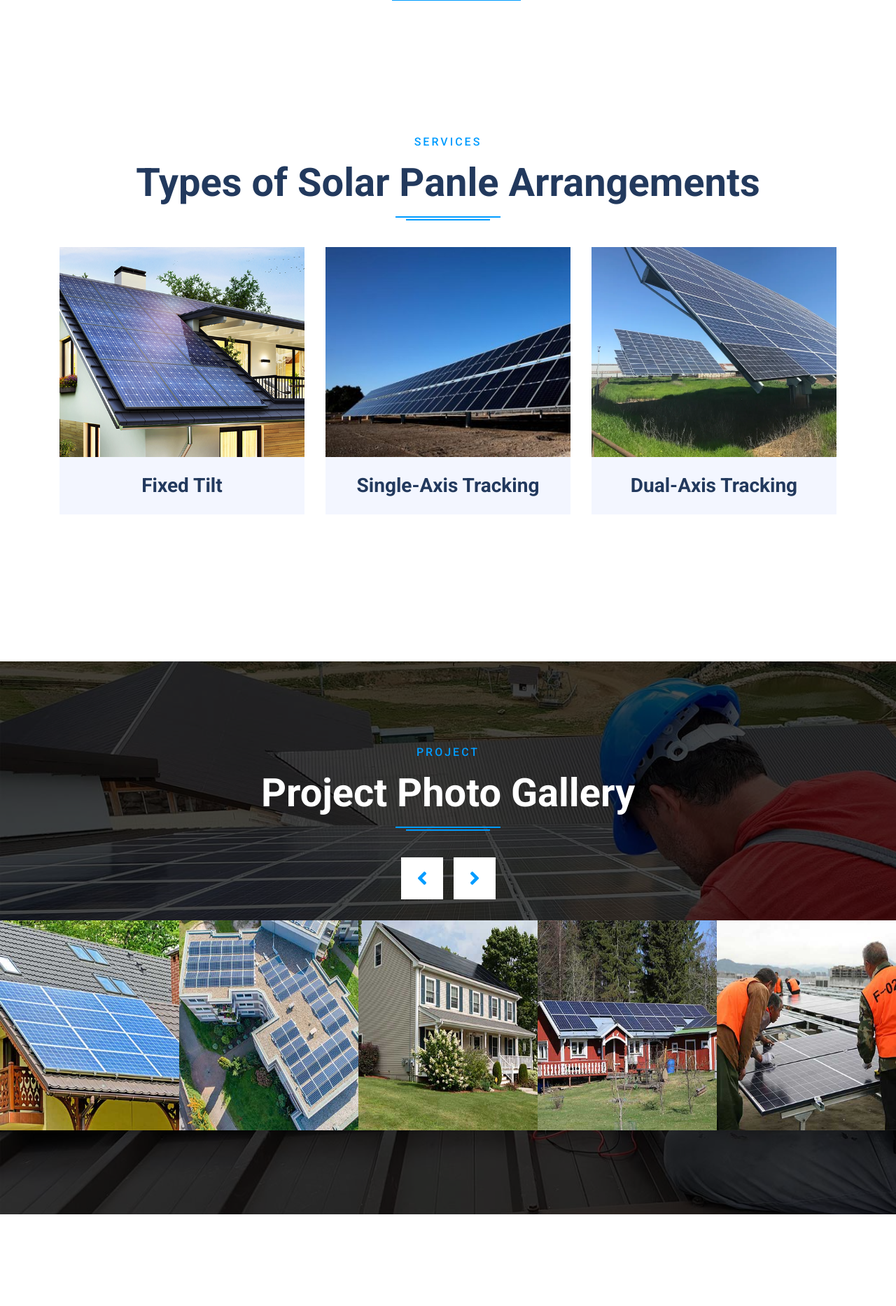
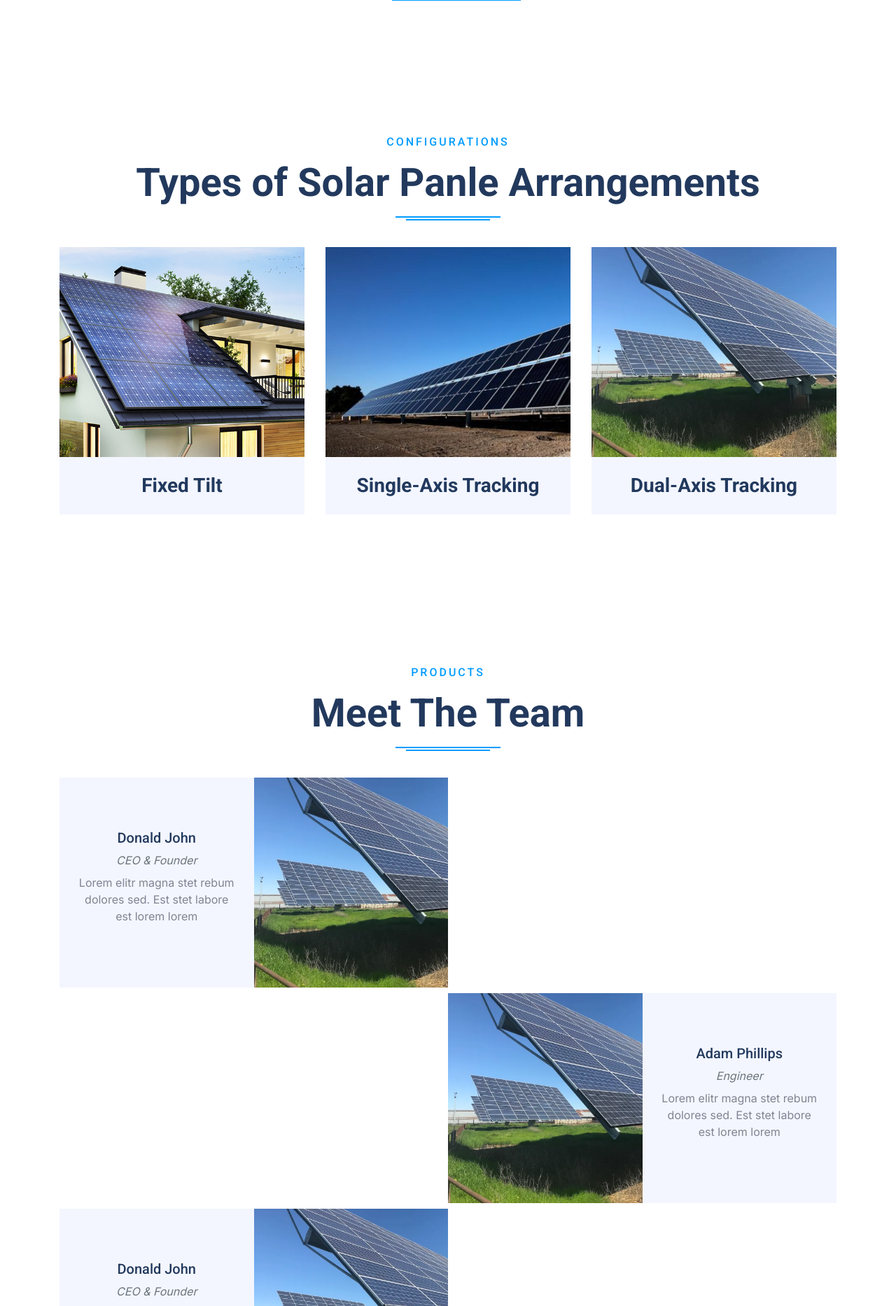
Before and after one commit to AjeetVerma12/SolarCalculator, a Flask app: page / in a window 1280 px wide. Shown: the part 1381-3247 px from the top of the page at 70% size. Run offline with Flask 3, Linux system fonts and the light colour scheme; some libraries are stand-ins or nearby versions.

Commit message:
Frontend changes

```diff
--- a/templates/index.html
+++ b/templates/index.html
@@ -233,14 +233,14 @@
             <div class="navbar-nav ml-auto py-0">
                 <a href="#home" class="nav-item nav-link active">Home</a>
                 <a href="#about" class="nav-item nav-link">About</a>
-                <a href="#service" class="nav-item nav-link">Service</a>
+                <a href="#service" class="nav-item nav-link">Configurations</a>
                 <!-- <a href="#project" class="nav-item nav-link">Project</a> -->
             </div>
             <a href="index.html" class="navbar-brand bg-primary px-4 mx-3 d-none d-lg-block">
                 <h1 class="display-4 text-white text-uppercase m-0">Solar</h1>
             </a>
             <div class="navbar-nav mr-auto py-0">
-                <a href="#team" class="nav-item nav-link">Team</a>
+                <a href="#team" class="nav-item nav-link">Products</a>
                 <a href="#faqs" class="nav-item nav-link">FAQs</a>
                 <!-- <a href="#testimonial" class="nav-item nav-link">Testimonial</a> -->
                 <a href="#contact" class="nav-item nav-link">Calculator</a>
@@ -313,7 +313,7 @@
     <div class="container-fluid py-5" id="service">
         <div class="container py-5">
             <div class="section-title position-relative text-center">
-                <h6 class="text-uppercase text-primary mb-3" style="letter-spacing: 3px;">Services</h6>
+                <h6 class="text-uppercase text-primary mb-3" style="letter-spacing: 3px;">Configurations</h6>
                 <h1 class="font-secondary display-4">Types of Solar Panle Arrangements</h1>
             </div>
             <div class="row">
@@ -361,141 +361,103 @@
     </div>
     <!-- Service End -->
 
-
-    <!-- Gallery Start -->
-    <div class="container-fluid bg-gallery" id="project" style="padding: 120px 0; margin: 90px 0;">
-        <div class="section-title position-relative text-center" style="margin-bottom: 120px;">
-            <h6 class="text-uppercase text-primary mb-3" style="letter-spacing: 3px;">Project</h6>
-            <h1 class="font-secondary display-4 text-white">Project Photo Gallery</h1>
-        </div>
-        <div class="owl-carousel gallery-carousel">
-            <div class="gallery-item">
-                <img class="img-fluid w-100" src="/static/img/gallery-1.jpg" alt="">
-                <a class="btn btn-primary" href="/static/img/gallery-1.jpg" data-lightbox="gallery">
-                    <i class="fa fa-2x fa-plus text-white"></i>
-                </a>
-            </div>
-            <div class="gallery-item">
-                <img class="img-fluid w-100" src="/static/img/gallery-2.jpg" alt="">
-                <a class="btn btn-primary" href="/static/img/gallery-2.jpg" data-lightbox="gallery">
-                    <i class="fa fa-2x fa-plus text-white"></i>
-                </a>
-            </div>
-            <div class="gallery-item">
-                <img class="img-fluid w-100" src="/static/img/gallery-3.jpg" alt="">
-                <a class="btn btn-primary" href="/static/img/gallery-3.jpg" data-lightbox="gallery">
-                    <i class="fa fa-2x fa-plus text-white"></i>
-                </a>
-            </div>
-            <div class="gallery-item">
-                <img class="img-fluid w-100" src="/static/img/gallery-4.jpg" alt="">
-                <a class="btn btn-primary" href="/static/img/gallery-4.jpg" data-lightbox="gallery">
-                    <i class="fa fa-2x fa-plus text-white"></i>
-                </a>
-            </div>
-            <div class="gallery-item">
-                <img class="img-fluid w-100" src="/static/img/gallery-5.jpg" alt="">
-                <a class="btn btn-primary" href="/static/img/gallery-5.jpg" data-lightbox="gallery">
-                    <i class="fa fa-2x fa-plus text-white"></i>
-                </a>
-            </div>
-            <div class="gallery-item">
-                <img class="img-fluid w-100" src="/static/img/gallery-6.jpg" alt="">
-                <a class="btn btn-primary" href="/static/img/gallery-6.jpg" data-lightbox="gallery">
-                    <i class="fa fa-2x fa-plus text-white"></i>
-                </a>
-            </div>
-        </div>
-    </div>
-    <!-- Gallery End -->
-
-
     <!-- Team Start -->
     <div class="container-fluid py-5" id="team">
         <div class="container py-5">
             <div class="section-title position-relative text-center">
-                <h6 class="text-uppercase text-primary mb-3" style="letter-spacing: 3px;">Team</h6>
+                <h6 class="text-uppercase text-primary mb-3" style="letter-spacing: 3px;">Products</h6>
                 <h1 class="font-secondary display-4">Meet The Team</h1>
             </div>
             <div class="row justify-content-lg-start m-0 mb-4 pb-2 mb-sm-0 pb-sm-0">
                 <div class="col-lg-6 p-0">
                     <div class="row m-0">
-                        <div class="col-sm-6 p-0 text-center">
+                        <div class="col-sm-6 p-0 text-center" style="height: 300px;">
                             <div class="h-100 d-flex flex-column justify-content-center bg-secondary p-4">
                                 <h5 class="mb-2">Donald John</h5>
                                 <p class="text-muted font-italic mb-2">CEO & Founder</p>
                                 <p>Lorem elitr magna stet rebum dolores sed. Est stet labore est lorem lorem</p>
-                                <div class="position-relative mb-2">
-                                    <a class="btn btn-outline-primary btn-square mr-1" href="#"><i class="fab fa-twitter"></i></a>
-                                    <a class="btn btn-outline-primary btn-square mr-1" href="#"><i class="fab fa-facebook-f"></i></a>
-                                    <a class="btn btn-outline-primary btn-square mr-1" href="#"><i class="fab fa-linkedin-in"></i></a>
-                                </div>
                             </div>
                         </div>
                         <div class="col-sm-6 p-0" style="min-height: 300px;">
-                            <img class="position-absolute w-100 h-100" src="/static/img/team-1.jpg" style="object-fit: cover;">
-                        </div>
-                    </div>
-                </div>
-            </div>
-            <div class="row justify-content-lg-end m-0 mb-4 pb-2 mb-sm-0 pb-sm-0">
-                <div class="col-lg-6 p-0">
-                    <div class="row m-0">
-                        <div class="col-sm-6 p-0" style="min-height: 300px;">
-                            <img class="position-absolute w-100 h-100" src="/static/img/team-2.jpg" style="object-fit: cover;">
-                        </div>
-                        <div class="col-sm-6 p-0 text-center">
-                            <div class="h-100 d-flex flex-column justify-content-center bg-secondary p-4">
-                                <h5 class="mb-2">Adam Phillips</h5>
-                                <p class="text-muted font-italic mb-2">Engineer</p>
-                                <p>Lorem elitr magna stet rebum dolores sed. Est stet labore est lorem lorem</p>
-                                <div class="position-relative mb-2">
-                                    <a class="btn btn-outline-primary btn-square mr-1" href="#"><i class="fab fa-twitter"></i></a>
-                                    <a class="btn btn-outline-primary btn-square mr-1" href="#"><i class="fab fa-facebook-f"></i></a>
-                                    <a class="btn btn-outline-primary btn-square mr-1" href="#"><i class="fab fa-linkedin-in"></i></a>
+                            <div class="product-item mb-2">
+                                <div class="product-img">
+                                    <img class="img-fluid" src="/static/img/DualAxis.png" alt="">
+                                    <a type="button" class="btn btn-primary" data-toggle="modal" data-target="#exampleModalLong3">
+                                        <i class="fa fa-2x fa-plus text-white"></i>
+                                    </a>
                                 </div>
                             </div>
                         </div>
                     </div>
                 </div>
             </div>
-            <div class="row justify-content-lg-start m-0 mb-4 pb-2 mb-sm-0 pb-sm-0">
+
+            <div class="row justify-content-lg-end m-0 mb-4 pb-2 mb-sm-0 pb-sm-0">
                 <div class="col-lg-6 p-0">
                     <div class="row m-0">
-                        <div class="col-sm-6 p-0 text-center">
-                            <div class="h-100 d-flex flex-column justify-content-center bg-secondary p-4">
-                                <h5 class="mb-2">Thomas Olsen</h5>
-                                <p class="text-muted font-italic mb-2">Engineer</p>
-                                <p>Lorem elitr magna stet rebum dolores sed. Est stet labore est lorem lorem</p>
-                                <div class="position-relative mb-2">
-                                    <a class="btn btn-outline-primary btn-square mr-1" href="#"><i class="fab fa-twitter"></i></a>
-                                    <a class="btn btn-outline-primary btn-square mr-1" href="#"><i class="fab fa-facebook-f"></i></a>
-                                    <a class="btn btn-outline-primary btn-square mr-1" href="#"><i class="fab fa-linkedin-in"></i></a>
+                        <div class="col-sm-6 p-0" style="min-height: 300px;">
+                            <div class="product-item mb-2">
+                                <div class="product-img">
+                                    <img class="img-fluid" src="/static/img/DualAxis.png" alt="" height="800px">
+                                    <a type="button" class="btn btn-primary" data-toggle="modal" data-target="#exampleModalLong3">
+                                        <i class="fa fa-2x fa-plus text-white"></i>
+                                    </a>
                                 </div>
                             </div>
                         </div>
-                        <div class="col-sm-6 p-0" style="min-height: 300px;">
-                            <img class="position-absolute w-100 h-100" src="/static/img/team-3.jpg" style="object-fit: cover;">
+                        <div class="col-sm-6 p-0 text-center" style="height: 300px;">
+                            <div class="h-100 d-flex flex-column justify-content-center bg-secondary p-4">
+                                <h5 class="mb-2">Adam Phillips</h5>
+                                <p class="text-muted font-italic mb-2">Engineer</p>
+                                <p>Lorem elitr magna stet rebum dolores sed. Est stet labore est lorem lorem</p>
+                            </div>
                         </div>
                     </div>
                 </div>
             </div>
-            <div class="row justify-content-lg-end m-0">
+
+            <div class="row justify-content-lg-start m-0 mb-4 pb-2 mb-sm-0 pb-sm-0">
+                <div class="col-lg-6 p-0">
+                    <div class="row m-0">
+                        <div class="col-sm-6 p-0 text-center" style="height: 300px;">
+                            <div class="h-100 d-flex flex-column justify-content-center bg-secondary p-4">
+                                <h5 class="mb-2">Donald John</h5>
+                                <p class="text-muted font-italic mb-2">CEO & Founder</p>
+                                <p>Lorem elitr magna stet rebum dolores sed. Est stet labore est lorem lorem</p>
+                            </div>
+                        </div>
+                        <div class="col-sm-6 p-0" style="min-height: 300px;">
+                            <div class="product-item mb-2">
+                                <div class="product-img">
+                                    <img class="img-fluid" src="/static/img/DualAxis.png" alt="">
+                                    <a type="button" class="btn btn-primary" data-toggle="modal" data-target="#exampleModalLong3">
+                                        <i class="fa fa-2x fa-plus text-white"></i>
+                                    </a>
+                                </div>
+                            </div>
+                        </div>
+                    </div>
+                </div>
+            </div>
+
+            <div class="row justify-content-lg-end m-0 mb-4 pb-2 mb-sm-0 pb-sm-0">
                 <div class="col-lg-6 p-0">
                     <div class="row m-0">
                         <div class="col-sm-6 p-0" style="min-height: 300px;">
-                            <img class="position-absolute w-100 h-100" src="/static/img/team-4.jpg" style="object-fit: cover;">
+                            <div class="product-item mb-2">
+                                <div class="product-img">
+                                    <img class="img-fluid" src="/static/img/DualAxis.png" alt="" height="800px">
+                                    <a type="button" class="btn btn-primary" data-toggle="modal" data-target="#exampleModalLong3">
+                                        <i class="fa fa-2x fa-plus text-white"></i>
+                                    </a>
+                                </div>
+                            </div>
                         </div>
-                        <div class="col-sm-6 p-0 text-center">
+                        <div class="col-sm-6 p-0 text-center" style="height: 300px;">
                             <div class="h-100 d-flex flex-column justify-content-center bg-secondary p-4">
-                                <h5 class="mb-2">James Alien</h5>
+                                <h5 class="mb-2">Adam Phillips</h5>
                                 <p class="text-muted font-italic mb-2">Engineer</p>
                                 <p>Lorem elitr magna stet rebum dolores sed. Est stet labore est lorem lorem</p>
-                                <div class="position-relative mb-2">
-                                    <a class="btn btn-outline-primary btn-square mr-1" href="#"><i class="fab fa-twitter"></i></a>
-                                    <a class="btn btn-outline-primary btn-square mr-1" href="#"><i class="fab fa-facebook-f"></i></a>
-                                    <a class="btn btn-outline-primary btn-square mr-1" href="#"><i class="fab fa-linkedin-in"></i></a>
-                                </div>
                             </div>
                         </div>
                     </div>
@@ -539,36 +501,6 @@
         </div>
     </div>
     <!-- FAQs End -->
-
-
-    <!-- Testimonial Start -->
-    <!-- <div class="container-fluid py-5" id="testimonial">
-        <div class="container py-5">
-            <div class="section-title position-relative text-center" style="margin-bottom: 120px;">
-                <h6 class="text-uppercase text-primary mb-3" style="letter-spacing: 3px;">Testimonial</h6>
-                <h1 class="display-4">Our Clients Say</h1>
-            </div>
-            <div class="row justify-content-center">
-                <div class="col-lg-8">
-                    <div class="owl-carousel testimonial-carousel">
-                        <div class="text-center">
-                            <img class="img-fluid mx-auto mb-3" src="img/testimonial-1.jpg" style="width: 100px;">
-                            <p style="font-size: 22px;">Dolor eirmod diam stet kasd sed. Aliqu rebum est eos. Rebum elitr dolore et eos labore, stet justo sed est sed. Diam sed sed dolor stet amet eirmod eos labore diam</p>
-                            <h4>Client Name</h4>
-                            <span>Profession</span>
-                        </div>
-                        <div class="text-center">
-                            <img class="img-fluid mx-auto mb-3" src="img/testimonial-2.jpg" style="width: 100px;">
-                            <p style="font-size: 22px;">Dolor eirmod diam stet kasd sed. Aliqu rebum est eos. Rebum elitr dolore et eos labore, stet justo sed est sed. Diam sed sed dolor stet amet eirmod eos labore diam</p>
-                            <h4>Client Name</h4>
-                            <span>Profession</span>
-                        </div>
-                    </div>
-                </div>
-            </div>
-        </div>
-    </div> -->
-    <!-- Testimonial End -->
 
 
     <!-- Contact Start -->
```
